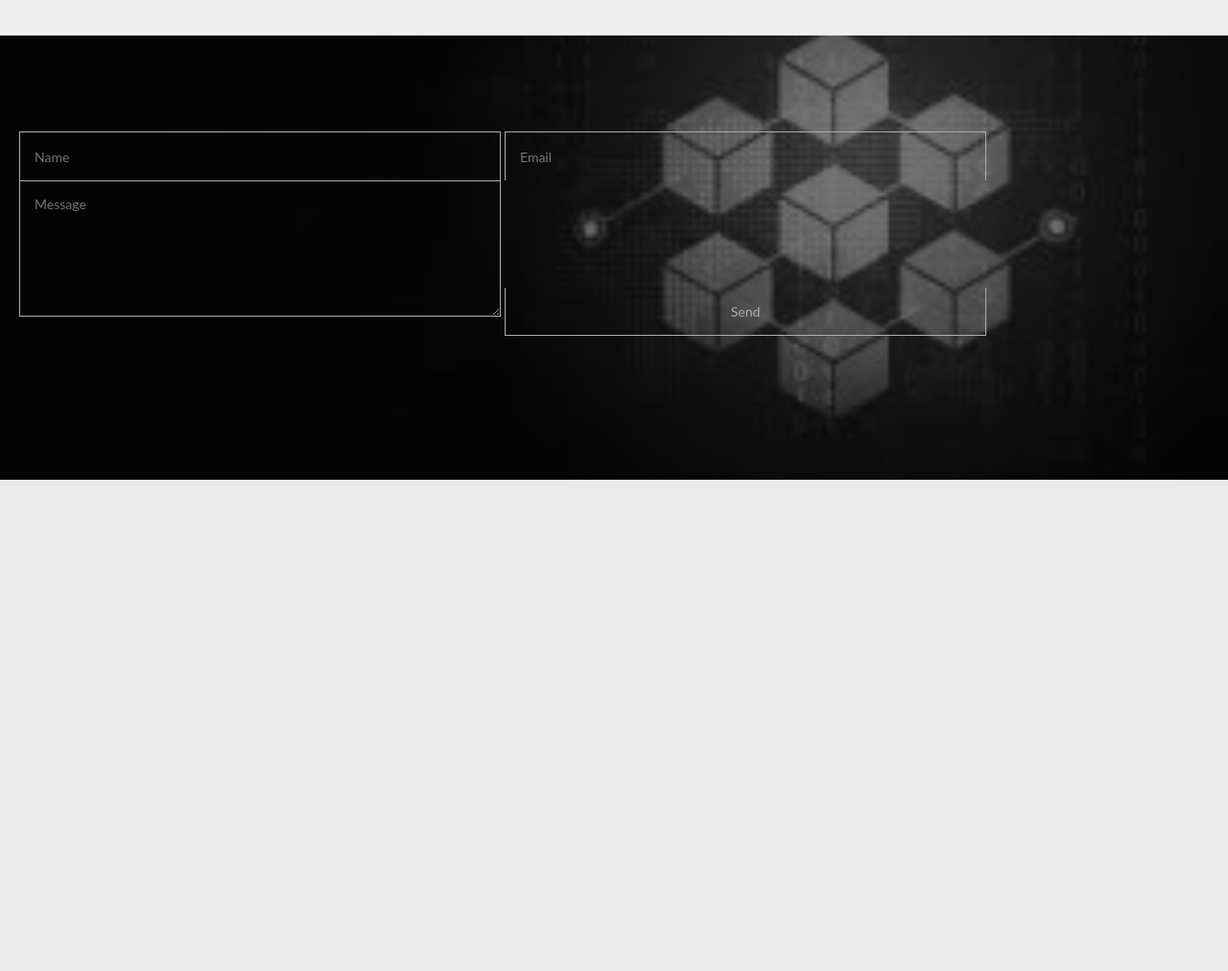
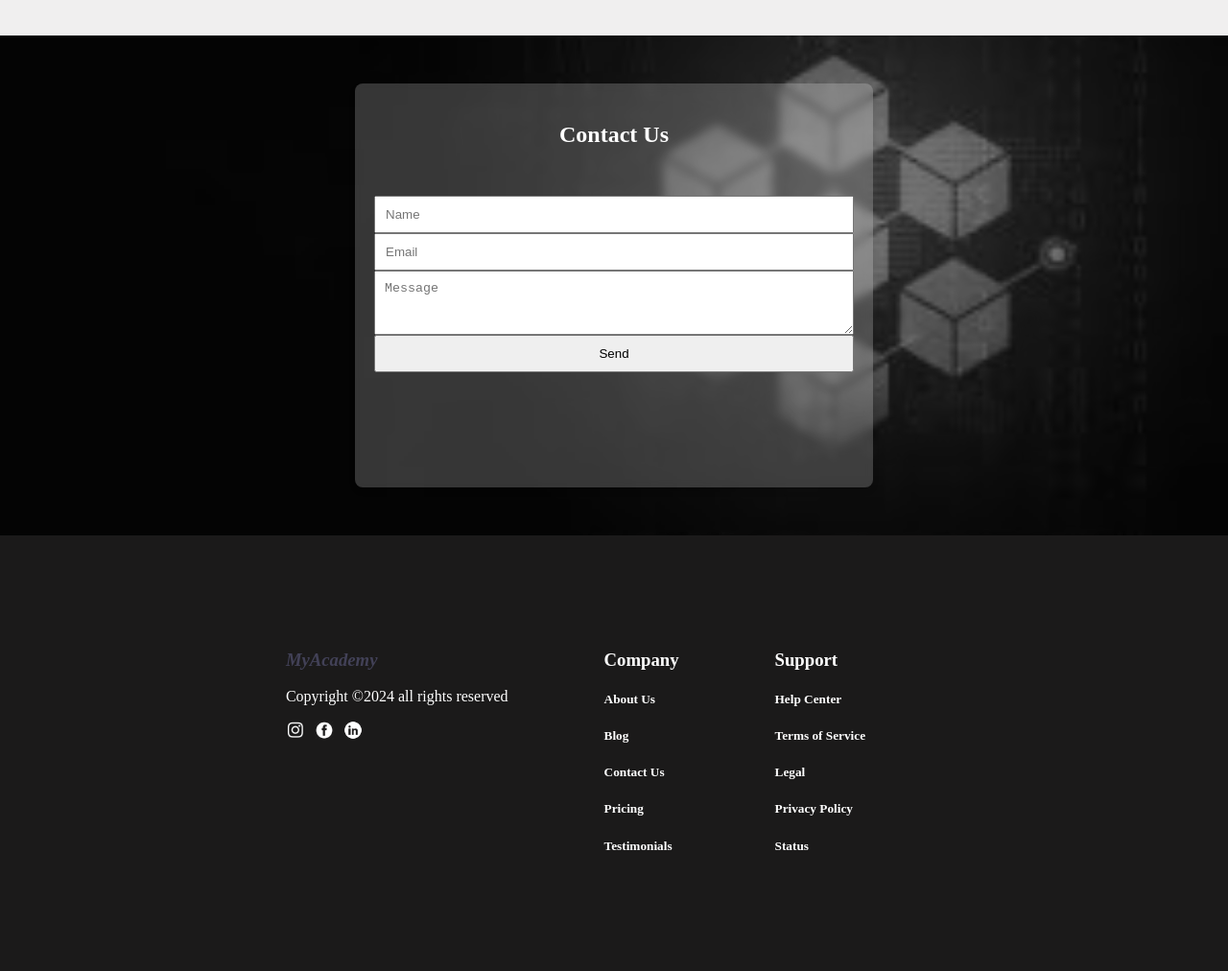
Before and after one commit to tanvir2911/Responsive-Landing-Page, a plain HTML site: page index.html in a window 1280 px wide. Shown: the part 2540-3552 px from the top of the page at 96% size. Before the commit the page ends 3040 px from the top, so only its background shows below. Drawn offline with Linux system fonts and the light colour scheme.

Commit message:
final commit

```diff
--- a/index.html
+++ b/index.html
@@ -9,7 +9,7 @@
 <body>
     <section id="top-nav">
         <div>
-            <h2 id="logo">MyAcademy</h2>
+            <h2 class="logo">MyAcademy</h2>
             <ul id="menu-items">
                 <li><a href="#">Home</a></li>
                 <li><a href="#">About</a></li>
@@ -143,16 +143,47 @@
 
     <section id="contact-us">
         <div id="contact-us-form">
+            <h1>Contact Us</h1>
             <form id="form" class="topBefore">
 
                 <input id="name" type="text" placeholder="Name">
                 <input id="email" type="text" placeholder="Email">
-                <textarea id="message" type="text" placeholder="Message"></textarea>
+                <textarea id="message" type="text" placeholder="Message" rows="3"></textarea>
                 <input id="submit" type="submit" value="Send">
 
             </form>
 
         </div>
     </section>
+
+
+    <section id="footer">
+        <div id="footer-column">
+            <h3 class="logo" >MyAcademy</h3>
+            <p>Copyright ©2024 all rights reserved</p>
+            <div class="social-logos">
+                <img src="./assets/insta.png" alt="">
+                <img src="./assets/facebook.png" alt="">
+                <img src="./assets/linkedin.png" alt="">
+            </div>
+        </div>
+        <div id="footer-column">
+            <h3>Company</h3>
+            <h5>About Us</h5>
+            <h5>Blog</h5>
+            <h5>Contact Us</h5>
+            <h5>Pricing</h5>
+            <h5>Testimonials</h5>
+        </div>
+        <div id="footer-column">
+            <h3>Support</h3>
+            <h5>Help Center</h5>
+            <h5>Terms of Service</h5>
+            <h5>Legal</h5>
+            <h5>Privacy Policy</h5>
+            <h5>Status</h5>
+        </div>
+
+    </section>
 </body>
 </html>
--- a/style.css
+++ b/style.css
@@ -17,7 +17,7 @@ body{
     margin-right: auto;
 }
 
-#logo{
+.logo{
     color:rgb(66, 65, 87);
     font-style: italic;
 }
@@ -274,6 +274,10 @@ body{
     filter: grayscale(100%);
 }
 
+#contact-us h1{
+    text-align: center;
+}
+
 #contact-us::before {
     content: "";
     position: absolute;
@@ -288,77 +292,55 @@ body{
 #contact-us-form {
     position: relative;
     z-index: 2;
+    background: rgba(255, 255, 255, 0.2);
+    border-radius: 8px;
+    padding: 20px;
+    box-shadow: 0 4px 6px rgba(0, 0, 0, 0.1);
+    max-width: 500px;
+    margin: 0 auto;
+    backdrop-filter: blur(5px);
 }
+
 
 #form {
     position: relative;
     width: 100%;
     margin: 50px auto 100px auto;
+    display: flex;
+    flex-direction: column;
 }
 
-  input {
-    font-family: 'Lato', sans-serif;
-    font-size: 0.875em;
-    width: 470px;
-    height: 50px;
-    padding: 0px 15px 0px 15px;
-
-    background: transparent;
-    outline: none;
-    color: #726659;
-
-    border: solid 1px #b3aca7;
-    border-bottom: none;
-
+input{
+    padding:10px;
 }
 
-  input:hover {
-    background: #b3aca7;
-    color: #e2dedb;
+textarea{
+    padding:10px;
 }
 
-  textarea {
-    width: 470px;
-    max-width: 470px;
-    height: 110px;
-    max-height: 110px;
-    padding: 15px;
 
-    background: transparent;
-    outline: none;
-
-    color: #726659;
-    font-family: 'Lato', sans-serif;
-    font-size: 0.875em;
-
-    border: solid 1px #b3aca7;
-
+  #footer{
+    padding: 100px 100px 100px 20px;
+    background-color: #1b1a1a;
+    color:white;
+    display: flex;
+    justify-content: center;
+    gap: 100px;
   }
 
-  textarea:hover {
-    background: #b3aca7;
-    color: #e2dedb;
+  .footer-column{
+    display: flex;
+    flex-direction: column;
   }
 
-  #submit {
-    width: 502px;
-
-    padding: 0;
-    margin: -5px 0px 0px 0px;
-
-    font-family: 'Lato', sans-serif;
-    font-size: 0.875em;
-    color: #b3aca7;
-
-    outline:none;
-    cursor: pointer;
-
-    border: solid 1px #b3aca7;
-    border-top: none;
+  .social-logos{
+    display: flex;
   }
 
-  #submit:hover {
-    color: #e2dedb;
+  .social-logos img{
+    width: 20px;
+    filter: invert(100%) brightness(100%);
+    margin-right: 10px;
   }
 
 @media only screen and (max-width: 600px) {
@@ -401,8 +383,7 @@ body{
         flex-direction: column;
         gap:20px;
     }
-
-    /* input,textarea, #submit{
-        width: 100px;
-    } */
+    #footer{
+        flex-direction: column;
     }
+}
```
Also changed, not shown: assets/facebook.png (added), assets/insta.png (added), assets/linkedin.png (added). Lines whose indentation alone changed are shown as unchanged.
